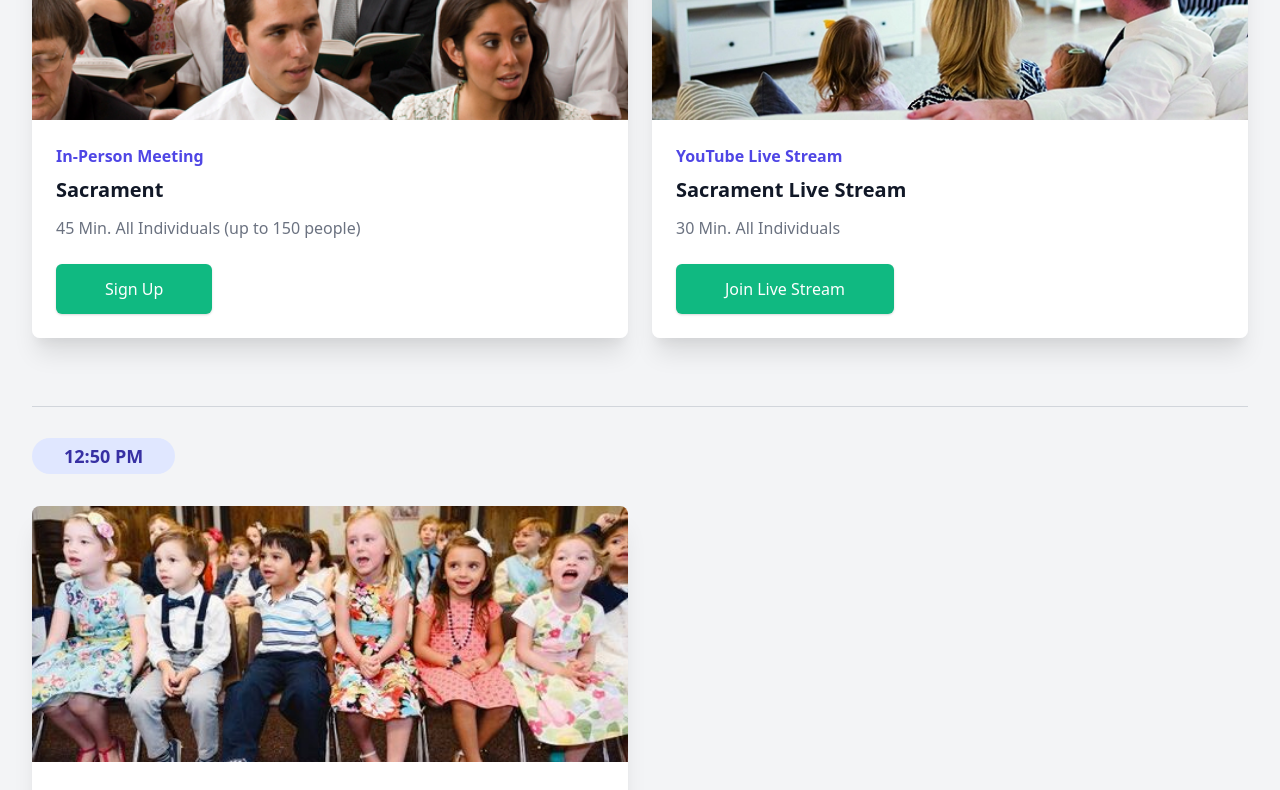
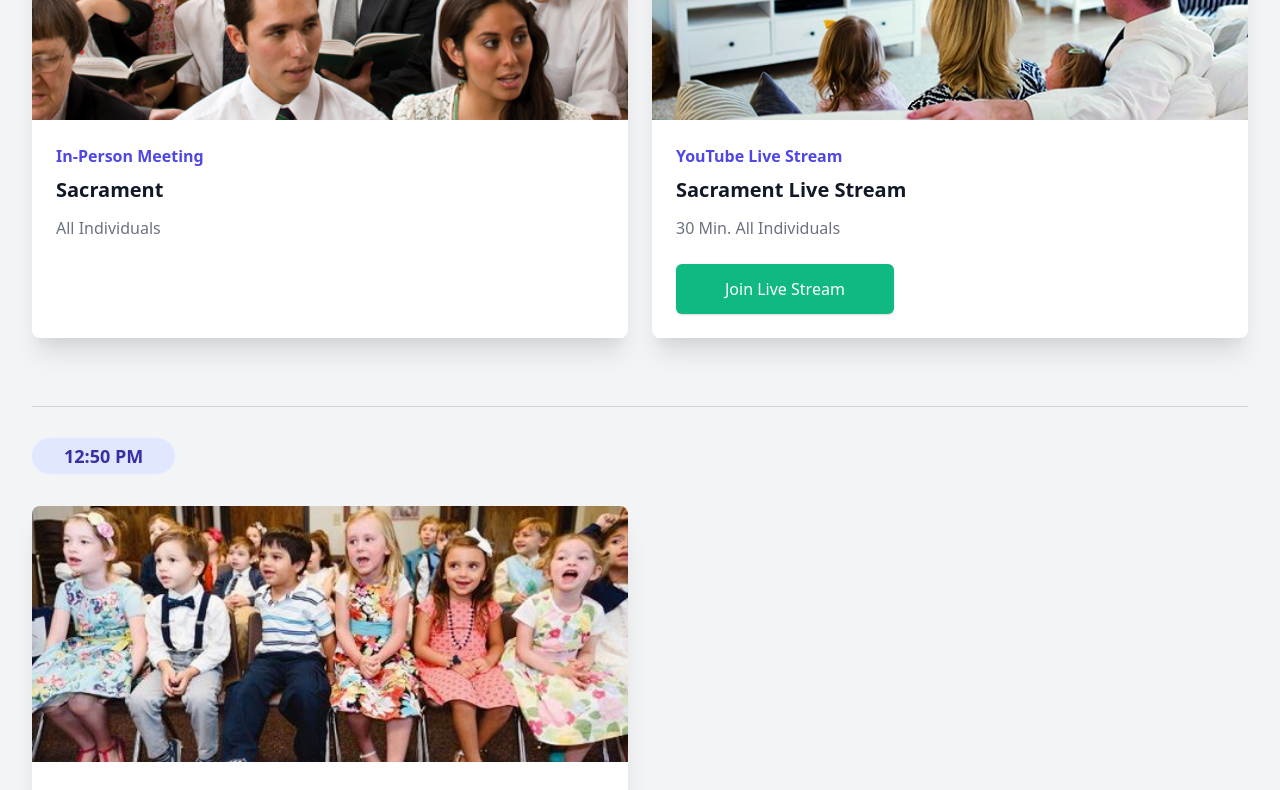
Before and after one commit to snicol21/ourwardapp, a Next.js app: page /sunday in a window 1280 px wide. Shown: the part 1400-2190 px from the top of the page. Built offline with nearby package versions, Linux system fonts and the light colour scheme; a web font is replaced by a local one.

Commit message:
make the button on an image card optional

```diff
--- a/components/modules/cards/ImageCard.tsx
+++ b/components/modules/cards/ImageCard.tsx
@@ -6,12 +6,12 @@ export type IImageCard = {
   subtitle: string
   paragraph?: string
   image: IImage
-  button: IButton
+  button?: IButton
   hidden?: boolean
 }
 
 const ImageCard = ({ ...card }: IImageCard) => {
-  const buttonColor = card.button.color ? card.button.color : "primary"
+  const buttonColor = card.button && card.button.color ? card.button.color : "primary"
   return (
     <>
       <div className="flex flex-col rounded-lg shadow-xl h-full overflow-hidden">
@@ -26,11 +26,13 @@ const ImageCard = ({ ...card }: IImageCard) => {
               {card.paragraph && <p className="mt-3 text-base text-gray-500">{card.paragraph}</p>}
             </a>
           </div>
-          <div className="pt-6 text-center md:text-left">
-            <PrimaryButton type="dark" color={buttonColor} link={card.button.link}>
-              {card.button.text}
-            </PrimaryButton>
-          </div>
+          {card.button && (
+            <div className="pt-6 text-center md:text-left">
+              <PrimaryButton type="dark" color={buttonColor} link={card.button.link}>
+                {card.button.text}
+              </PrimaryButton>
+            </div>
+          )}
         </div>
       </div>
     </>
--- a/components/modules/schedules/Schedule.tsx
+++ b/components/modules/schedules/Schedule.tsx
@@ -26,7 +26,7 @@ export type IScheduleEvent = {
   title: string
   subtitle: string
   paragraph: string
-  button: IButton
+  button?: IButton
   image?: IImage
 }
 
@@ -57,7 +57,7 @@ const Schedule = ({ date, times }: ISchedule) => {
                         subtitle={event.subtitle}
                         paragraph={event.paragraph}
                         image={event.image}
-                        button={{ ...event.button, color: time.color }}
+                        button={event.button ? { ...event.button, color: time.color } : null}
                       />
                     </div>
                   ) : (
--- a/data/dataSchedules.tsx
+++ b/data/dataSchedules.tsx
@@ -126,14 +126,7 @@ export const dataSundayScheduleTimes: IScheduleTime[] = [
         repeat: [1, 2, 3, 4, 5],
         title: "Sacrament",
         subtitle: "In-Person Meeting",
-        paragraph: "45 Min. All Individuals (up to 150 people)",
-        button: {
-          text: "Sign Up",
-          link: {
-            url: "https://calendly.com/ssr3rdward/sacrament",
-            calendly: true,
-          },
-        },
+        paragraph: "All Individuals",
         image: {
           src: "/images/image-cards/sacrament.webp",
         },
```
